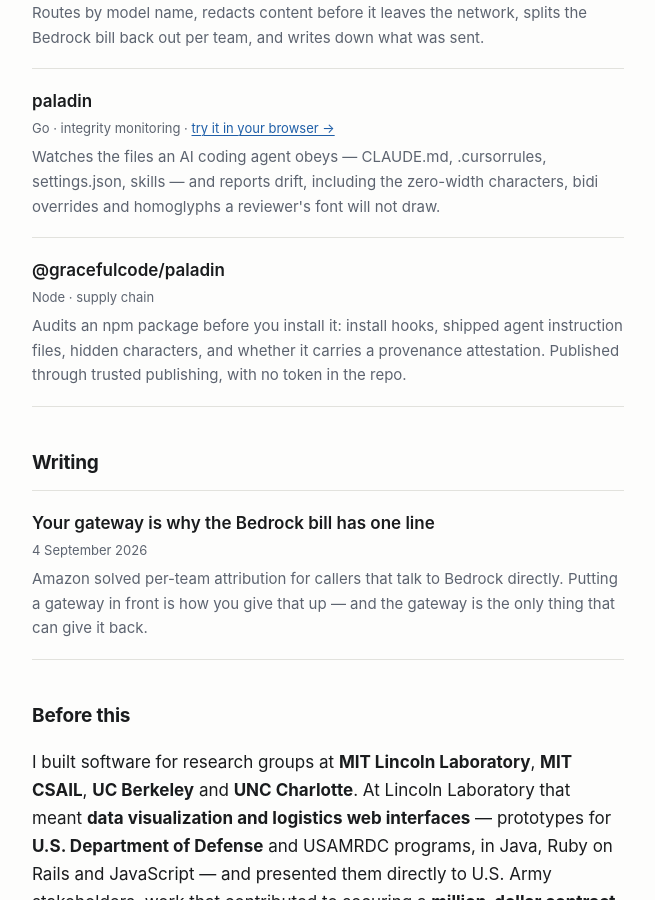
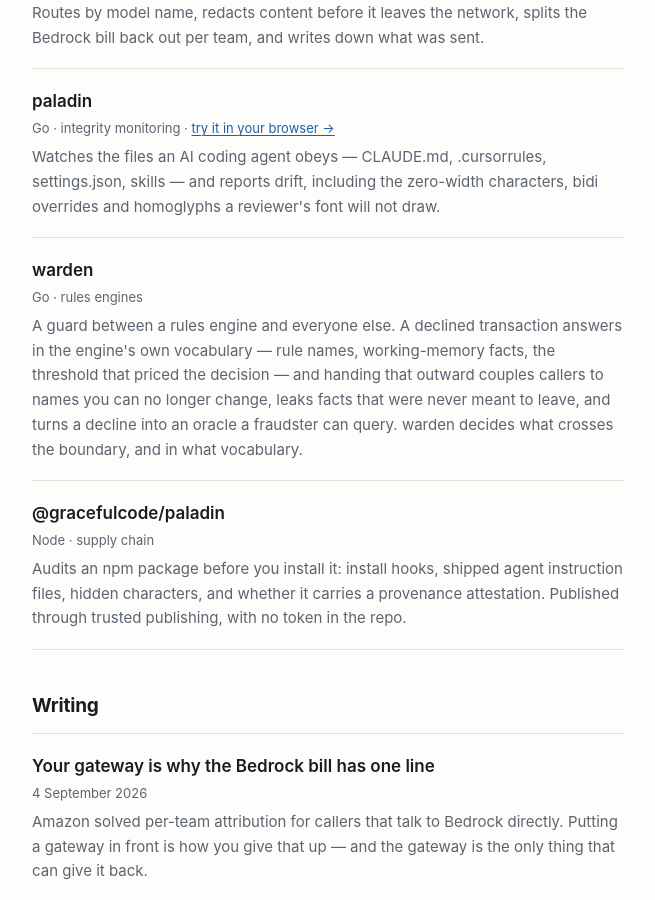
Before and after one commit to Grace/grace.github.io, a Jekyll site: the page built from index.html, in a window 1280 px wide and 900 px high, scrolled down 625 px. Shown: the whole window, without its empty margins (312-967 px from the left). Built offline with Jekyll 4.4.1, drawn with Linux system fonts in a browser that asks for light colours.

Commit message:
Add warden to the project list
It postdates the list and is the one that connects most directly to the day
job -- a guard on what a rules engine is allowed to say outward.

Co-Authored-By: Claude Opus 5 (1M context) <noreply@anthropic.com>
Claude-Session: https://claude.ai/code/session_01CP8HAD5qh9N9t5FSZ7w4H7

```diff
--- a/index.html
+++ b/index.html
@@ -31,6 +31,17 @@ ones finance has been solving for a century.</p>
     .cursorrules, settings.json, skills — and reports drift, including the
     zero-width characters, bidi overrides and homoglyphs a reviewer's font will
     not draw.</div>
+  </li>
+  <li>
+    <a class="title" href="https://github.com/Grace/warden">warden</a>
+    <span class="date">Go · rules engines</span>
+    <div class="excerpt">A guard between a rules engine and everyone else. A
+    declined transaction answers in the engine's own vocabulary — rule names,
+    working-memory facts, the threshold that priced the decision — and handing
+    that outward couples callers to names you can no longer change, leaks facts
+    that were never meant to leave, and turns a decline into an oracle a
+    fraudster can query. warden decides what crosses the boundary, and in what
+    vocabulary.</div>
   </li>
   <li>
     <a class="title" href="https://www.npmjs.com/package/@gracefulcode/paladin">@gracefulcode/paladin</a>
```
